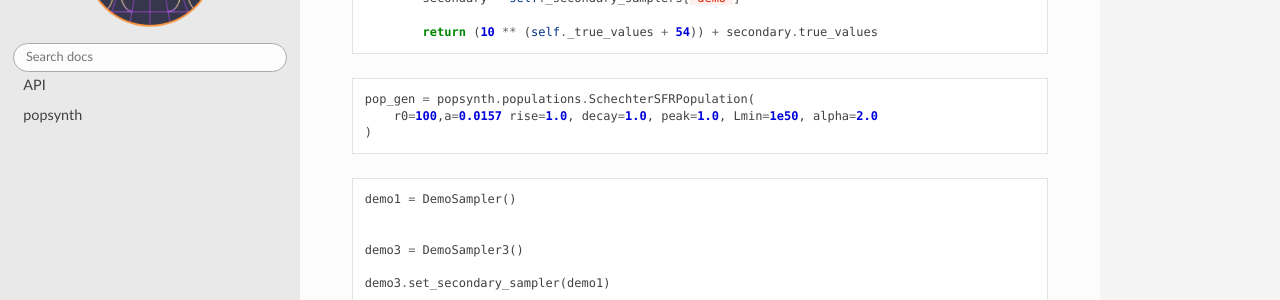
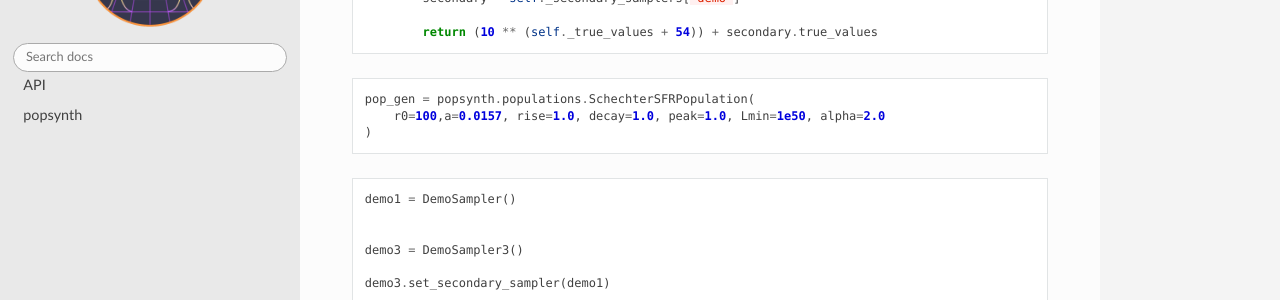
Before and after one commit to grburgess/popsynth, a Sphinx documentation site: the page built from docs/md/aux.md, in a window 1280 px wide and 900 px high, scrolled down 5273 px. Shown: the part 151-451 px from the top of the window. Built offline with Sphinx 7.4.7 and the Read the Docs theme 2.0.0, drawn with Linux system fonts in a browser that asks for light colours; pages that are not in the unit, such as notebooks, are missing from menus; the version number could not be read and is left out.

Commit message:
stop making typos

````diff
--- a/docs/md/aux.md
+++ b/docs/md/aux.md
@@ -283,7 +283,7 @@ class DemoSampler3(popsynth.DerivedLumAuxSampler):
 
 ```python
 pop_gen = popsynth.populations.SchechterSFRPopulation(
-    r0=100,a=0.0157 rise=1.0, decay=1.0, peak=1.0, Lmin=1e50, alpha=2.0
+    r0=100,a=0.0157, rise=1.0, decay=1.0, peak=1.0, Lmin=1e50, alpha=2.0
 )
 ```
 
````
